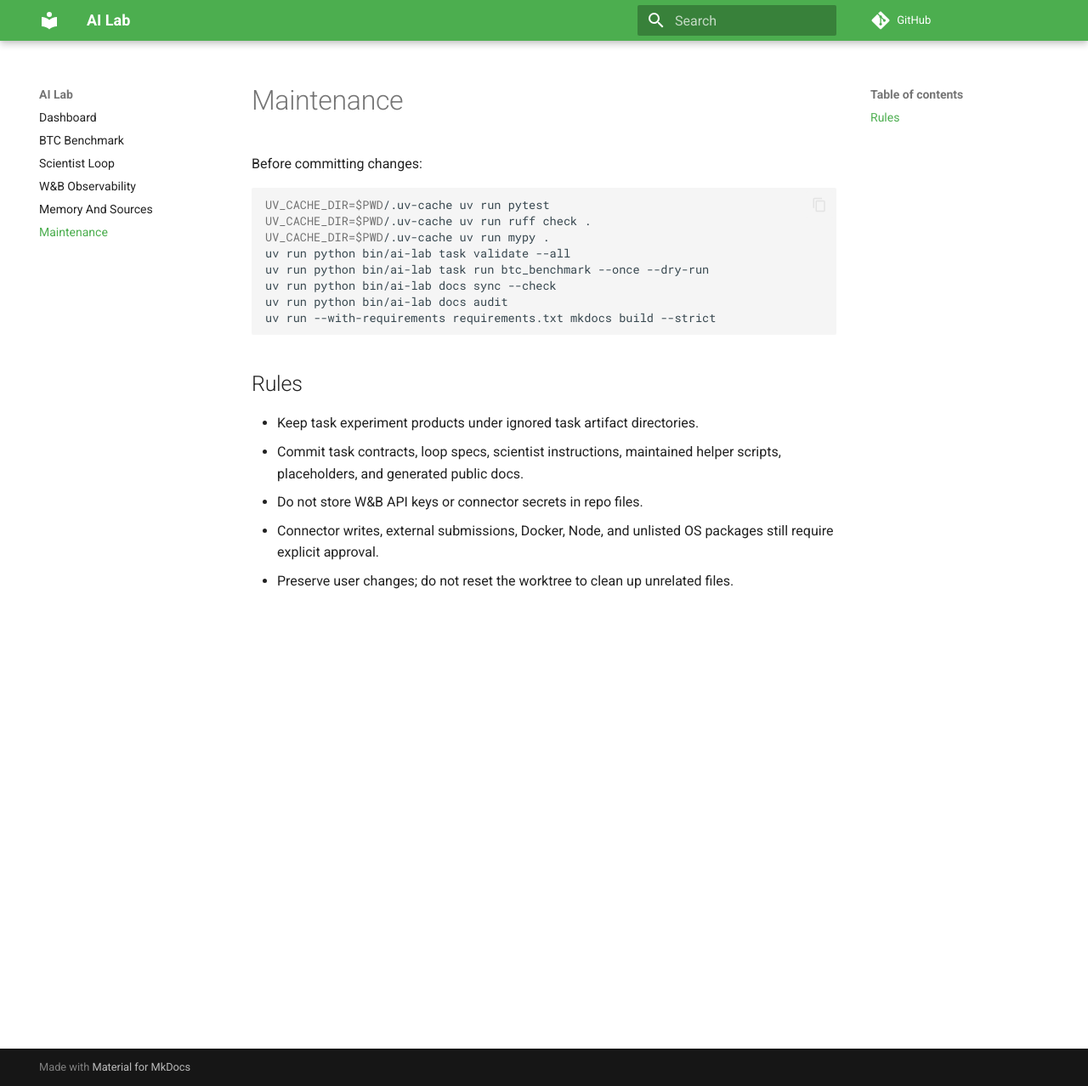
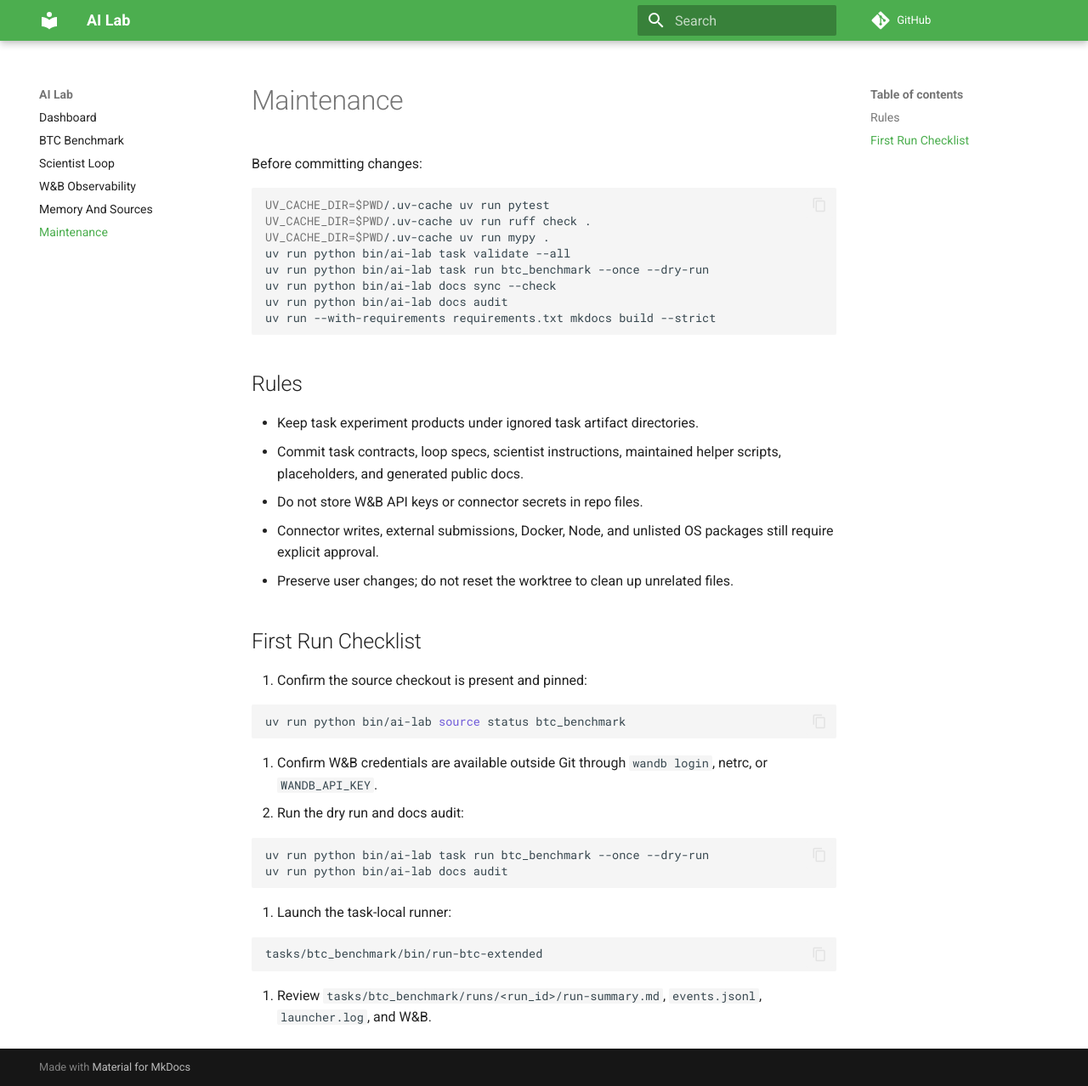
Before and after one commit to sungsoo-ahn/ai-lab, an MkDocs documentation site: the page built from docs/system/maintenance.md, in a window 1280 px wide and 1278 px high. Shown: the whole window at 85% size. Built offline with MkDocs 1.6.1 and Material for MkDocs 9.7.7, drawn with Linux system fonts in a browser that asks for light colours; comment, search, counter and statistics services are not loaded.

Commit message:
Harden first autoresearch run logging

````diff
--- a/docs/system/maintenance.md
+++ b/docs/system/maintenance.md
@@ -20,3 +20,27 @@ uv run --with-requirements requirements.txt mkdocs build --strict
 - Do not store W&B API keys or connector secrets in repo files.
 - Connector writes, external submissions, Docker, Node, and unlisted OS packages still require explicit approval.
 - Preserve user changes; do not reset the worktree to clean up unrelated files.
+
+## First Run Checklist
+
+1. Confirm the source checkout is present and pinned:
+
+```bash
+uv run python bin/ai-lab source status btc_benchmark
+```
+
+2. Confirm W&B credentials are available outside Git through `wandb login`, netrc, or `WANDB_API_KEY`.
+3. Run the dry run and docs audit:
+
+```bash
+uv run python bin/ai-lab task run btc_benchmark --once --dry-run
+uv run python bin/ai-lab docs audit
+```
+
+4. Launch the task-local runner:
+
+```bash
+tasks/btc_benchmark/bin/run-btc-extended
+```
+
+5. Review `tasks/btc_benchmark/runs/<run_id>/run-summary.md`, `events.jsonl`, `launcher.log`, and W&B.
````
Also changed, not shown: docs/system/observability.md (+3 -1 lines), docs/system/scientist-loop.md (+3 -2 lines), logs/activity.md (+4 -3 lines), pyproject.toml (+10 -5 lines), tasks/btc_benchmark/scientist.md (+6 -1 lines), 5 other files.
